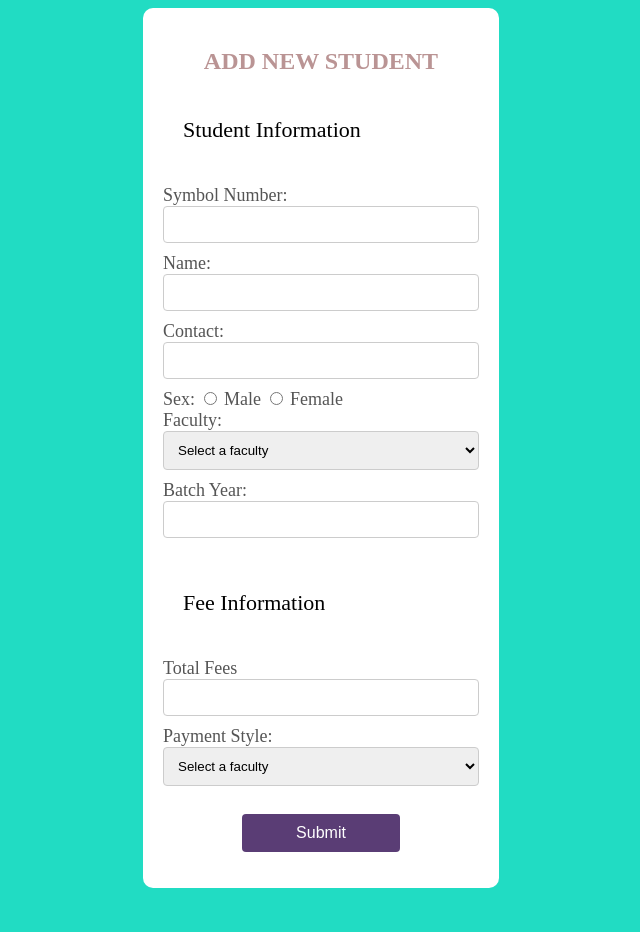
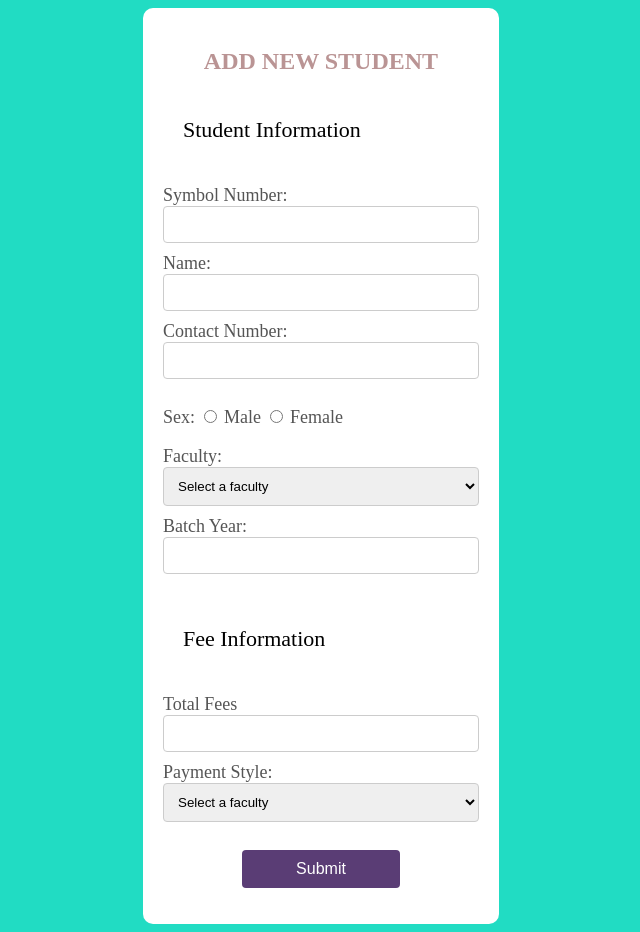
Before and after one commit to Prajwalchyy/FEE6ThSem, a PHP site: page /studentadd.php in a window 1280 px wide. Shown: the whole page, without its empty margins (319-959 px from the left). Before the commit the page ends 888 px from the top, so only its background shows below. Run offline with PHP 8.4, Linux system fonts and the light colour scheme; data that the repository does not hold is empty.

Commit message:
some major changes in css and features

```diff
--- a/Admin/index.css
+++ b/Admin/index.css
@@ -601,7 +667,7 @@ p {
 }
 
 /* Style for text inputs and select */
-.addstudent_contents input[type="text"],
+/* .addstudent_contents input[type="text"],
 .addstudent_contents input[type="tel"],
 .addstudent_contents input[type="date"],
 .addstudent_contents select {
@@ -610,14 +676,16 @@ p {
     border-radius: 4px;
     border: 1px solid #ccc;
     margin-bottom: 10px;
+} */
+
+.addstudent_contents_input {
+    width: 100%;
+    padding: 10px;
+    border-radius: 4px;
+    border: 1px solid #ccc;
+    margin-bottom: 10px;
 }
 
-/* Style for radio buttons */
-/* .addstudent_contents input[type="radio"] {
-    margin-right: 5px;
-} */
-
-/* Style for the submit button */
 .addstudent_subbutton {
     cursor: pointer;
     width: 50%;
--- a/Admin/studentadd.php
+++ b/Admin/studentadd.php
@@ -22,15 +22,15 @@ $program_result = mysqli_query($conn, $fetch_programnames);
     <form method="post" action="#">
 
       <label for="symbol_number">Symbol Number:</label>
-      <input type="text" id="symbol_number" name="symbol_number" required><br>
+      <input type="text" id="symbol_number" name="symbol_number" class="addstudent_contents_input" required><br>
 
 
       <label for="name">Name:</label>
-      <input type="text" id="name" name="name" required><br>
+      <input type="text" id="name" name="name" class="addstudent_contents_input" required><br>
 
 
-      <label for="contact">Contact:</label>
-      <input type="tel" id="contact" name="contact" required><br>
+      <label for="contact">Contact Number:</label>
+      <input type="tel" id="contact" name="contact" class="addstudent_contents_input" required><br><br>
 
 
       <label>Sex:</label>
@@ -38,10 +38,10 @@ $program_result = mysqli_query($conn, $fetch_programnames);
       <label for="male">Male</label>
       <input type="radio" id="female" name="sex" value="female">
       <label for="female">Female</label>
-      <br>
+      <br><br>
 
       <label for="faculty">Faculty:</label>
-      <select id="faculty" name="faculty" required>
+      <select id="faculty" name="faculty" class="addstudent_contents_input" required>
         <option value="">Select a faculty</option>
         <?php
         while ($program = mysqli_fetch_assoc($program_result)) {
@@ -52,25 +52,22 @@ $program_result = mysqli_query($conn, $fetch_programnames);
       <br>
 
       <label for="batch_year">Batch Year:</label>
-      <input type="text" id="batch_year" name="batch_year" required><br>
+      <input type="text" id="batch_year" name="batch_year" class="addstudent_contents_input" required><br>
 
 
 
       <p>Fee Information</p>
 
       <label for="totalfee">Total Fees</label>
-      <input type="text">
+      <input type="text" class="addstudent_contents_input">
 
       <label for="faculty">Payment Style:</label>
-      <select id="faculty" name="faculty" required>
+      <select id="faculty" name="faculty" class="addstudent_contents_input" required>
         <option value="">Select a faculty</option>
-        <option value="">Yearly</option>
-        <option value="">Semester</option>
+        <option value="yearly">Yearly</option>
+        <option value="semester">Semester</option>
       </select>
       <br><br>
-
-
-
 
       <button class="addstudent_subbutton" type="submit">Submit</button>
 
```
Also changed, not shown: other parts of Admin/index.css (+66 -0 lines), Admin/collectfee.php (+8 -0 lines), Admin/studentlist.php (+9 -1 lines).
